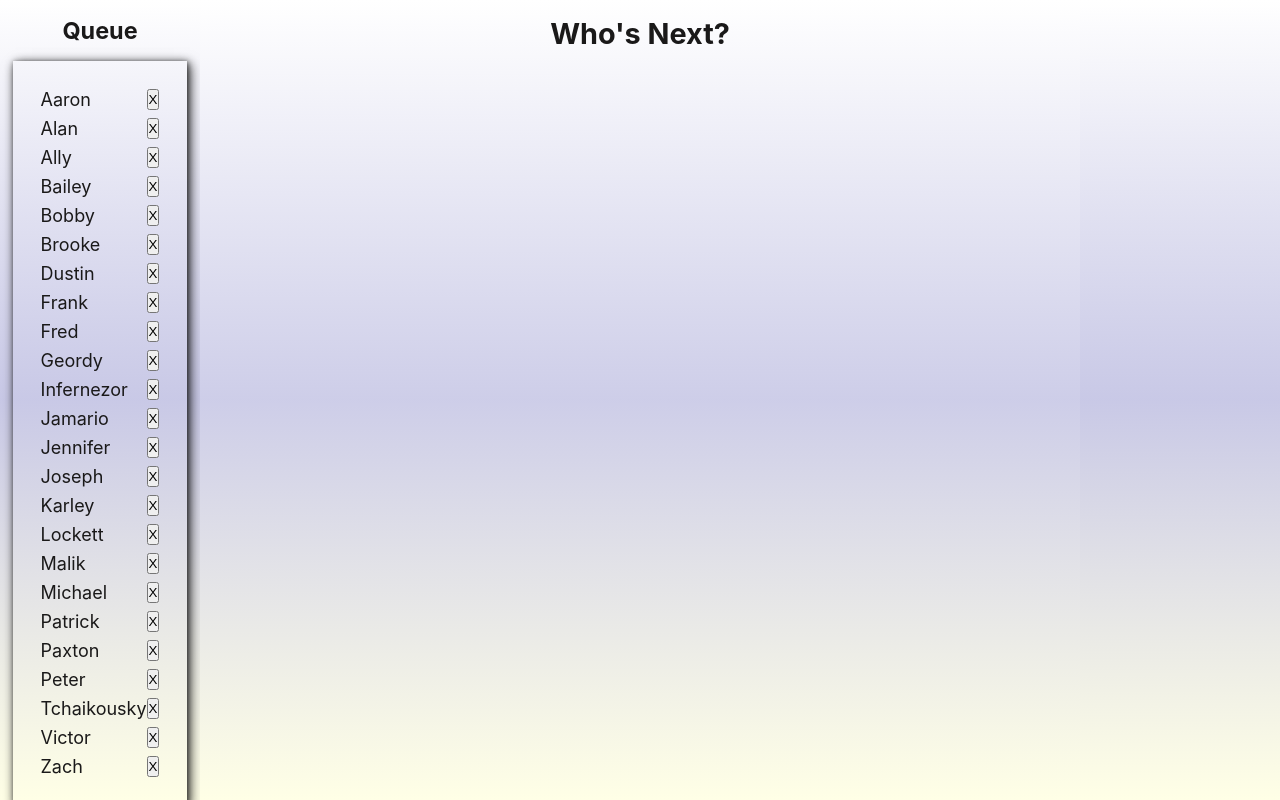
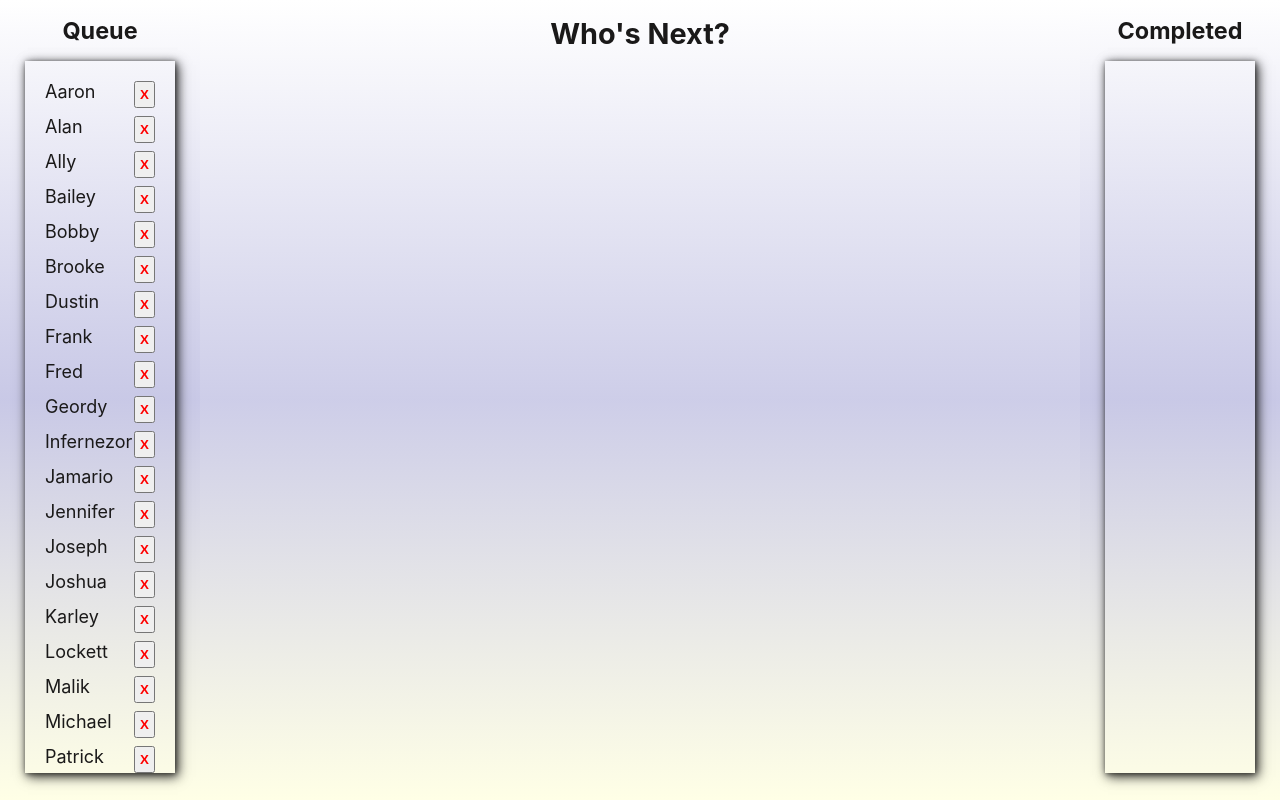
Before and after one commit to Da-Colon/random-picker, a React (Create React App) app: page / in a window 1280 px wide. Built offline with nearby package versions, Linux system fonts and the light colour scheme.

Commit message:
added completed list and styling to entire app

```diff
--- a/src/App.js
+++ b/src/App.js
@@ -18,6 +18,7 @@ import './app.css'
 
 function App() {
   const [students, setStudents] = useState([])
+  const [completed, setCompleted] = useState([])
 
   useEffect(() => {
     setStudents(classData.ClassList)
@@ -26,9 +27,16 @@ function App() {
 
   const removeStudent = (index) => {
     const newArray = [...students]
-    newArray.splice(index, 1)
+    const person = newArray.splice(index, 1)
     setStudents(newArray)
+    addToCompleted(person)
   }
+
+  const addToCompleted = (haveCompleted) => {
+    const newArray = completed.concat(haveCompleted)
+    setCompleted(newArray)
+  }
+
 
   return (
     <div className="App">
@@ -41,7 +49,7 @@ function App() {
         </LeftSideBar>
         <Spinner />
         <RightSideBar>
-          <CalledList />
+          <CalledList completed={completed} />
         </RightSideBar>
       </AppWrapper>
     </div>
--- a/src/Components/CalledList.jsx
+++ b/src/Components/CalledList.jsx
@@ -1,9 +1,19 @@
-import React from 'react'
+import React from "react";
+import { ListTitles, Ol, Li } from "./Styles/Fonts";
 
-export default function CalledList() {
+export default function CalledList(props) {
   return (
-    <div>
-
-    </div>
-  )
+    <>
+      <ListTitles>Completed</ListTitles>
+      <Ol>
+        {props.completed.map((student, index) => (
+          <div key={student.id}>
+            <Li>
+              {student.name}
+            </Li>
+          </div>
+        ))}
+      </Ol>
+    </>
+  );
 }
--- a/src/Components/ClassList.jsx
+++ b/src/Components/ClassList.jsx
@@ -1,23 +1,21 @@
-import React from 'react'
-
-import { Ol, ListTitles, Li } from './Styles/Fonts.jsx'
+import React from "react";
+import { Ol, ListTitles, Li } from "./Styles/Fonts.jsx";
+import { XButton } from "./Styles/Form.jsx";
 
 export default function ClassList(props) {
-
-
   return (
     <>
       <ListTitles>Queue</ListTitles>
-    <Ol>
-      {props.students.map((student, index) =>
-      (
-        <>
-        <Li key={student.id}>{student.name}
-        <button onClick={() => props.removeStudent(index)}>X</button>
-        </Li>
-        </>
-      ))}
-    </Ol>
-      </>
-  )
+      <Ol>
+        {props.students.map((student, index) => (
+          <div key={student.id}>
+            <Li>
+              {student.name}
+              <XButton onClick={() => props.removeStudent(index)}>X</XButton>
+            </Li>
+          </div>
+        ))}
+      </Ol>
+    </>
+  );
 }
--- a/src/Components/Styles/Fonts.jsx
+++ b/src/Components/Styles/Fonts.jsx
@@ -14,7 +14,10 @@ export const ListTitles = styled.h2`
 
 export const Ol = styled.ol`
   margin: 0 auto;
-  padding: 24px;
+  padding: 16px;
+  height: 89vh;
+  width: 150px;
+  overflow-y: scroll;
   box-shadow: 1px 1px 5px rgba(0,0,0,0.5), 2px 2px 10px rgba(0,0,0,0.5), 3px 4px 12px rgba(0,0,0,0.5)
 `
 export const Li = styled.li`
--- a/src/Components/Styles/Form.jsx
+++ b/src/Components/Styles/Form.jsx
@@ -0,0 +1,7 @@
+import styled from 'styled-components'
+
+export const XButton = styled.button`
+  padding: 4px;
+  font-weight: 900;
+  color: red;
+`
--- a/src/Data/jan2020Class.data.json
+++ b/src/Data/jan2020Class.data.json
@@ -14,15 +14,16 @@
     { "id": 12, "name": "Jamario" },
     { "id": 13, "name": "Jennifer" },
     { "id": 14, "name": "Joseph" },
-    { "id": 15, "name": "Karley" },
-    { "id": 16, "name": "Lockett" },
-    { "id": 17, "name": "Malik" },
-    { "id": 18, "name": "Michael" },
-    { "id": 19, "name": "Patrick" },
-    { "id": 20, "name": "Paxton" },
-    { "id": 21, "name": "Peter" },
-    { "id": 22, "name": "Tchaikousky" },
-    { "id": 23, "name": "Victor" },
-    { "id": 24, "name": "Zach" }
+    { "id": 15, "name": "Joshua" },
+    { "id": 16, "name": "Karley" },
+    { "id": 17, "name": "Lockett" },
+    { "id": 18, "name": "Malik" },
+    { "id": 19, "name": "Michael" },
+    { "id": 20, "name": "Patrick" },
+    { "id": 21, "name": "Paxton" },
+    { "id": 22, "name": "Peter" },
+    { "id": 23, "name": "Tchaikousky" },
+    { "id": 24, "name": "Victor" },
+    { "id": 25, "name": "Zach" }
   ]
 }
```
